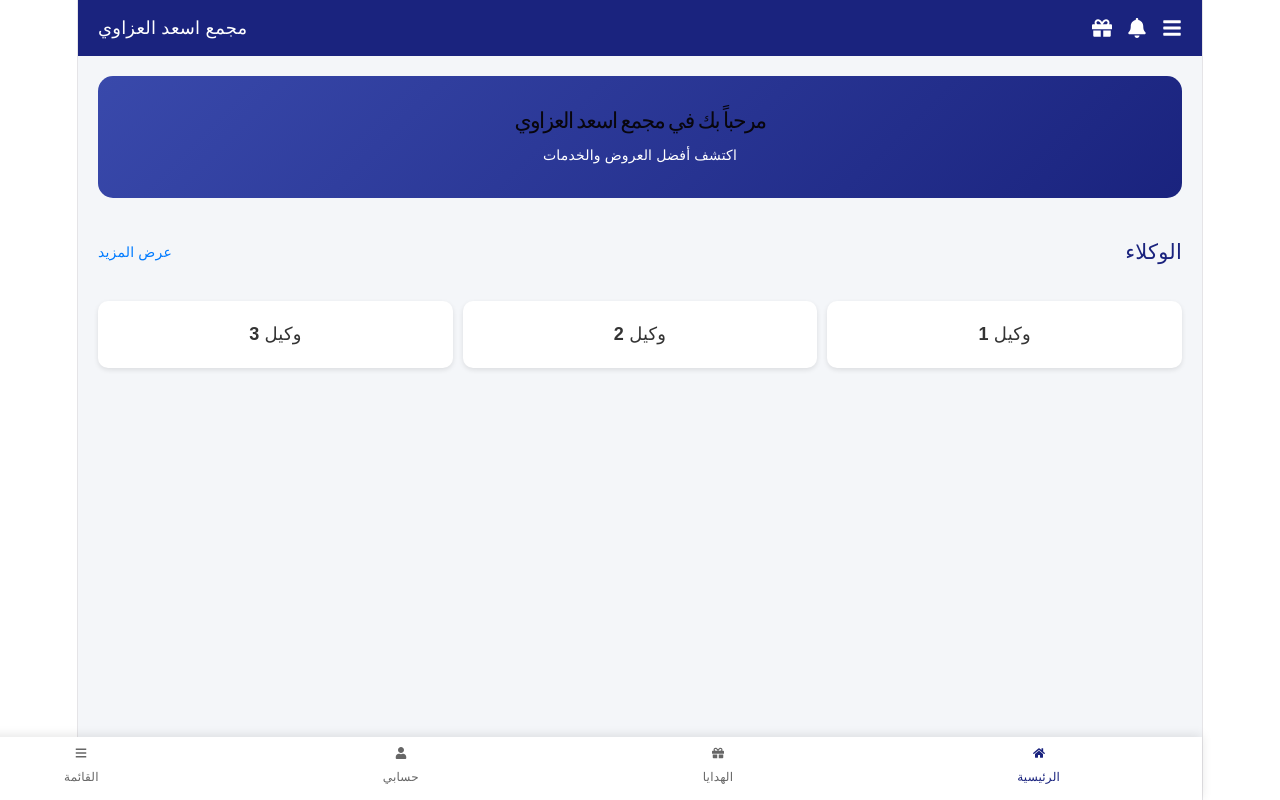
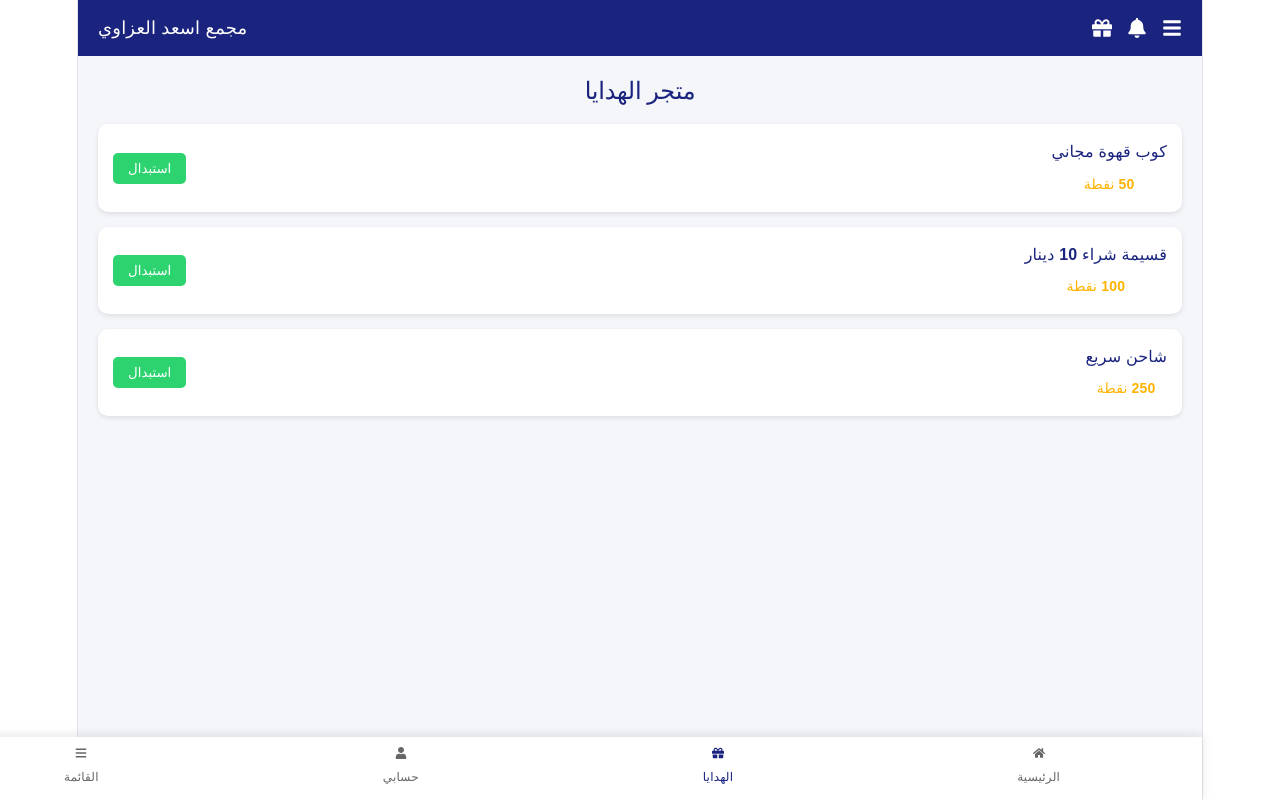
Before and after one commit to iso9p/asads-website-, a React (Vite) app: page / in a window 1280 px wide. Both pictures are taken after a click on the element "الهدايا". Built offline with nearby package versions, Linux system fonts and the light colour scheme.

Commit message:
Add state management for current page in App component

```diff
--- a/src/App.jsx
+++ b/src/App.jsx
@@ -1,10 +1,13 @@
+import { useState } from 'react';
 import { FaHome, FaGift, FaBell, FaBars, FaUser } from 'react-icons/fa';
 
 function App() {
+  const [currentPage, setCurrentPage] = useState('home');
+
   const styles = {
     container: { fontFamily: 'sans-serif', direction: 'rtl', minHeight: '100vh', backgroundColor: '#f4f6f9', margin: 0, padding: 0 },
     topBar: { backgroundColor: '#1a237e', color: 'white', display: 'flex', justifyContent: 'space-between', alignItems: 'center', padding: '15px 20px', position: 'sticky', top: 0, zIndex: 100 },
-    icons: { display: 'flex', gap: '15px', fontSize: '20px' },
+    icons: { display: 'flex', gap: '15px', fontSize: '20px', cursor: 'pointer' },
     logo: { fontSize: '18px', fontWeight: 'bold' },
     main: { padding: '20px', paddingBottom: '80px' },
     banner: { background: 'linear-gradient(135deg, #3949ab, #1a237e)', color: 'white', padding: '30px 20px', borderRadius: '15px', textAlign: 'center', marginBottom: '20px' },
@@ -15,41 +18,97 @@ function App() {
     card: { background: 'white', padding: '20px', borderRadius: '10px', textAlign: 'center', boxShadow: '0 2px 5px rgba(0,0,0,0.1)', fontWeight: 'bold', color: '#333' },
     bottomNav: { position: 'fixed', bottom: 0, width: '100%', backgroundColor: 'white', display: 'flex', justifyContent: 'space-around', padding: '10px 0', boxShadow: '0 -2px 10px rgba(0,0,0,0.1)' },
     navItem: { display: 'flex', flexDirection: 'column', alignItems: 'center', fontSize: '12px', color: '#666', gap: '5px', cursor: 'pointer' },
-    navActive: { color: '#1a237e', fontWeight: 'bold' }
+    navActive: { color: '#1a237e', fontWeight: 'bold' },
+
+    // تنسيقات صفحة الهدايا
+    giftCard: { background: 'white', padding: '15px', borderRadius: '10px', marginBottom: '15px', boxShadow: '0 2px 5px rgba(0,0,0,0.1)', display: 'flex', justifyContent: 'space-between', alignItems: 'center' },
+    giftTitle: { fontSize: '16px', fontWeight: 'bold', margin: '0 0 5px 0', color: '#1a237e' },
+    giftPoints: { fontSize: '14px', color: '#ffb300', fontWeight: 'bold', margin: 0 },
+    btnRedeem: { backgroundColor: '#2dd36f', color: 'white', border: 'none', padding: '8px 15px', borderRadius: '5px', cursor: 'pointer', fontWeight: 'bold' }
+  };
+
+  const renderPage = () => {
+    if (currentPage === 'home') {
+      return (
+        <>
+          <div style={styles.banner}>
+            <h1 style={styles.bannerH1}>مرحباً بك في مجمع اسعد العزاوي</h1>
+            <p style={styles.bannerP}>اكتشف أفضل العروض والخدمات</p>
+          </div>
+          <div style={styles.sectionTitle}>
+            <h3>الوكلاء</h3>
+            <span style={{color: '#007bff', cursor: 'pointer', fontSize: '14px'}}>عرض المزيد</span>
+          </div>
+          <div style={styles.grid}>
+            <div style={styles.card}>وكيل 1</div>
+            <div style={styles.card}>وكيل 2</div>
+            <div style={styles.card}>وكيل 3</div>
+          </div>
+        </>
+      );
+    } else if (currentPage === 'gifts') {
+      return (
+        <>
+          <h2 style={{color: '#1a237e', marginBottom: '20px'}}>متجر الهدايا</h2>
+
+          <div style={styles.giftCard}>
+            <div>
+              <p style={styles.giftTitle}>كوب قهوة مجاني</p>
+              <p style={styles.giftPoints}>50 نقطة</p>
+            </div>
+            <button style={styles.btnRedeem}>استبدال</button>
+          </div>
+
+          <div style={styles.giftCard}>
+            <div>
+              <p style={styles.giftTitle}>قسيمة شراء 10 دينار</p>
+              <p style={styles.giftPoints}>100 نقطة</p>
+            </div>
+            <button style={styles.btnRedeem}>استبدال</button>
+          </div>
+
+          <div style={styles.giftCard}>
+            <div>
+              <p style={styles.giftTitle}>شاحن سريع</p>
+              <p style={styles.giftPoints}>250 نقطة</p>
+            </div>
+            <button style={styles.btnRedeem}>استبدال</button>
+          </div>
+        </>
+      );
+    }
+
+    return <div style={{textAlign: 'center', marginTop: '50px', color: '#666'}}>هذه الصفحة قيد الإنشاء...</div>;
   };
 
   return (
     <div style={styles.container}>
       <header style={styles.topBar}>
         <div style={styles.icons}>
-          <FaBars /><FaBell /><FaGift />
+          <FaBars onClick={() => setCurrentPage('menu')} />
+          <FaBell />
+          <FaGift onClick={() => setCurrentPage('gifts')} />
         </div>
         <div style={styles.logo}>مجمع اسعد العزاوي</div>
       </header>
 
       <main style={styles.main}>
-        <div style={styles.banner}>
-          <h1 style={styles.bannerH1}>مرحباً بك في مجمع اسعد العزاوي</h1>
-          <p style={styles.bannerP}>اكتشف أفضل العروض والخدمات</p>
-        </div>
-
-        <div style={styles.sectionTitle}>
-          <h3>الوكلاء</h3>
-          <span style={{color: '#007bff', cursor: 'pointer', fontSize: '14px'}}>عرض المزيد</span>
-        </div>
-
-        <div style={styles.grid}>
-          <div style={styles.card}>وكيل 1</div>
-          <div style={styles.card}>وكيل 2</div>
-          <div style={styles.card}>وكيل 3</div>
-        </div>
+        {renderPage()}
       </main>
 
       <nav style={styles.bottomNav}>
-        <div style={{...styles.navItem, ...styles.navActive}}><FaHome /> الرئيسية</div>
-        <div style={styles.navItem}><FaGift /> الهدايا</div>
-        <div style={styles.navItem}><FaUser /> حسابي</div>
-        <div style={styles.navItem}><FaBars /> القائمة</div>
+        <div style={{...styles.navItem, ...(currentPage === 'home' ? styles.navActive : {})}} onClick={() => setCurrentPage('home')}>
+          <FaHome /> الرئيسية
+        </div>
+        <div style={{...styles.navItem, ...(currentPage === 'gifts' ? styles.navActive : {})}} onClick={() => setCurrentPage('gifts')}>
+          <FaGift /> الهدايا
+        </div>
+        <div style={{...styles.navItem, ...(currentPage === 'account' ? styles.navActive : {})}} onClick={() => setCurrentPage('account')}>
+          <FaUser /> حسابي
+        </div>
+        <div style={{...styles.navItem, ...(currentPage === 'menu' ? styles.navActive : {})}} onClick={() => setCurrentPage('menu')}>
+          <FaBars /> القائمة
+        </div>
       </nav>
     </div>
   );
```
